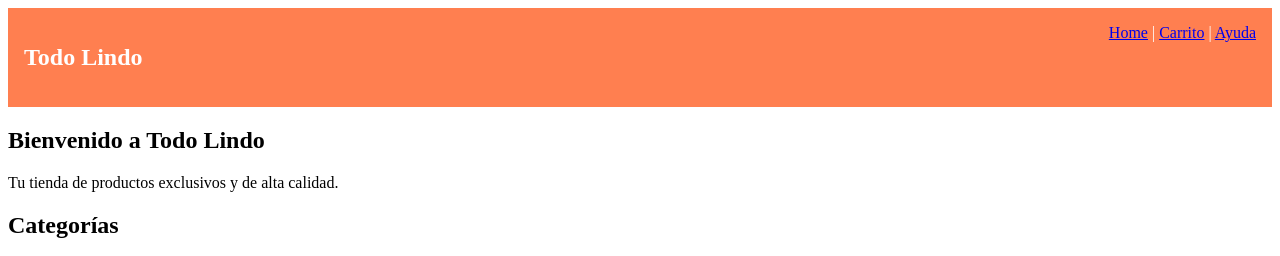
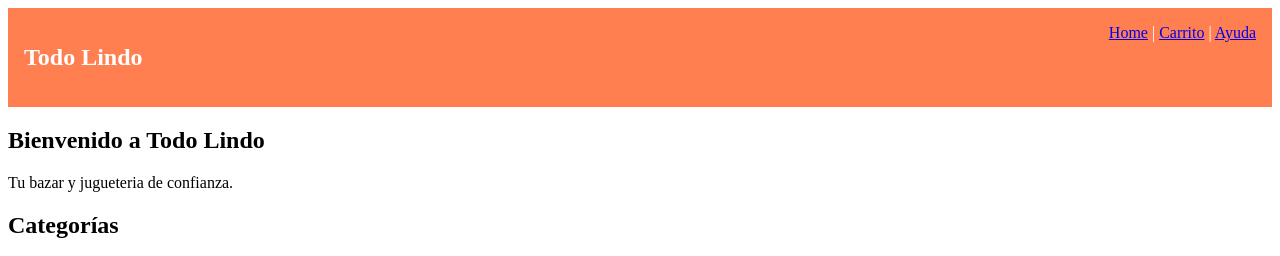
Before and after one commit to Ezequielagradnik/Website-Todo-Lindo, a React (Create React App) app in the folder frontend/: page / in a window 1280 px wide. Shown: the top 256 px of the page. Built offline with nearby package versions, Linux system fonts and the light colour scheme; the HTML template or start-up script is replaced by a standard one.

Commit message:
le cambie el text de la bienvenida

```diff
--- a/frontend/src/pages/Home.js
+++ b/frontend/src/pages/Home.js
@@ -28,7 +28,7 @@ const Home = () => {
       {/* Sección de Bienvenida */}
       <section className="welcome-section">
         <h1>Bienvenido a Todo Lindo</h1>
-        <p>Tu tienda de productos exclusivos y de alta calidad.</p>
+        <p>Tu bazar y jugueteria de confianza.</p>
       </section>
 
       {/* Botones de Filtro */}
```
